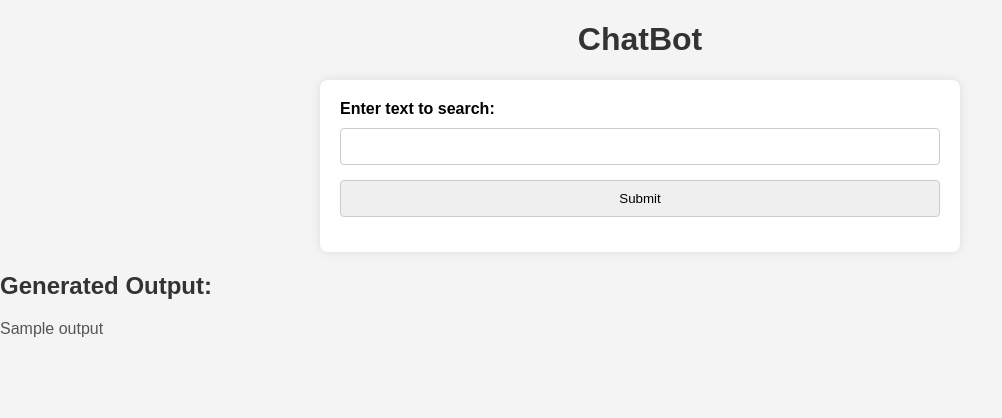
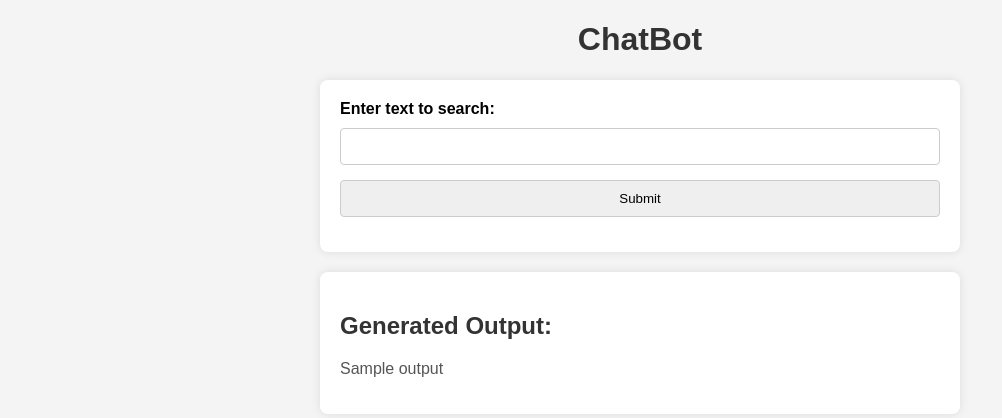
Before and after one commit to SyedAliHaider02/Chatbot-using-Cohere, a Flask app: template Templates/home.html in a window 1280 px wide. Shown: the top 418 px of the page, without its empty margins (0-1002 px from the left). Run offline with Flask 3, Linux system fonts and the light colour scheme; the template is opened without the code that fills it: values that come from a table or form of the project are taken from there, most other values are stand-ins (such as "Sample title", 1, 10 or a date in 2020).

Commit message:
Update home.html

```diff
--- a/Templates/home.html
+++ b/Templates/home.html
@@ -64,6 +64,16 @@
         p {
             color: #555;
         }
+
+        /* New style for the output boundary */
+        .output-container {
+            max-width: 600px;
+            margin: 20px auto;
+            background-color: #fff;
+            padding: 20px;
+            border-radius: 8px;
+            box-shadow: 0 0 10px rgba(0, 0, 0, 0.1);
+        }
     </style>
 </head>
 <body>
@@ -77,8 +87,10 @@
     </form>
 
     {% if output %}
-        <h2>Generated Output:</h2>
-        <p>{{ output }}</p>
+        <div class="output-container">
+            <h2>Generated Output:</h2>
+            <p>{{ output }}</p>
+        </div>
     {% endif %}
 </body>
 </html>
```
